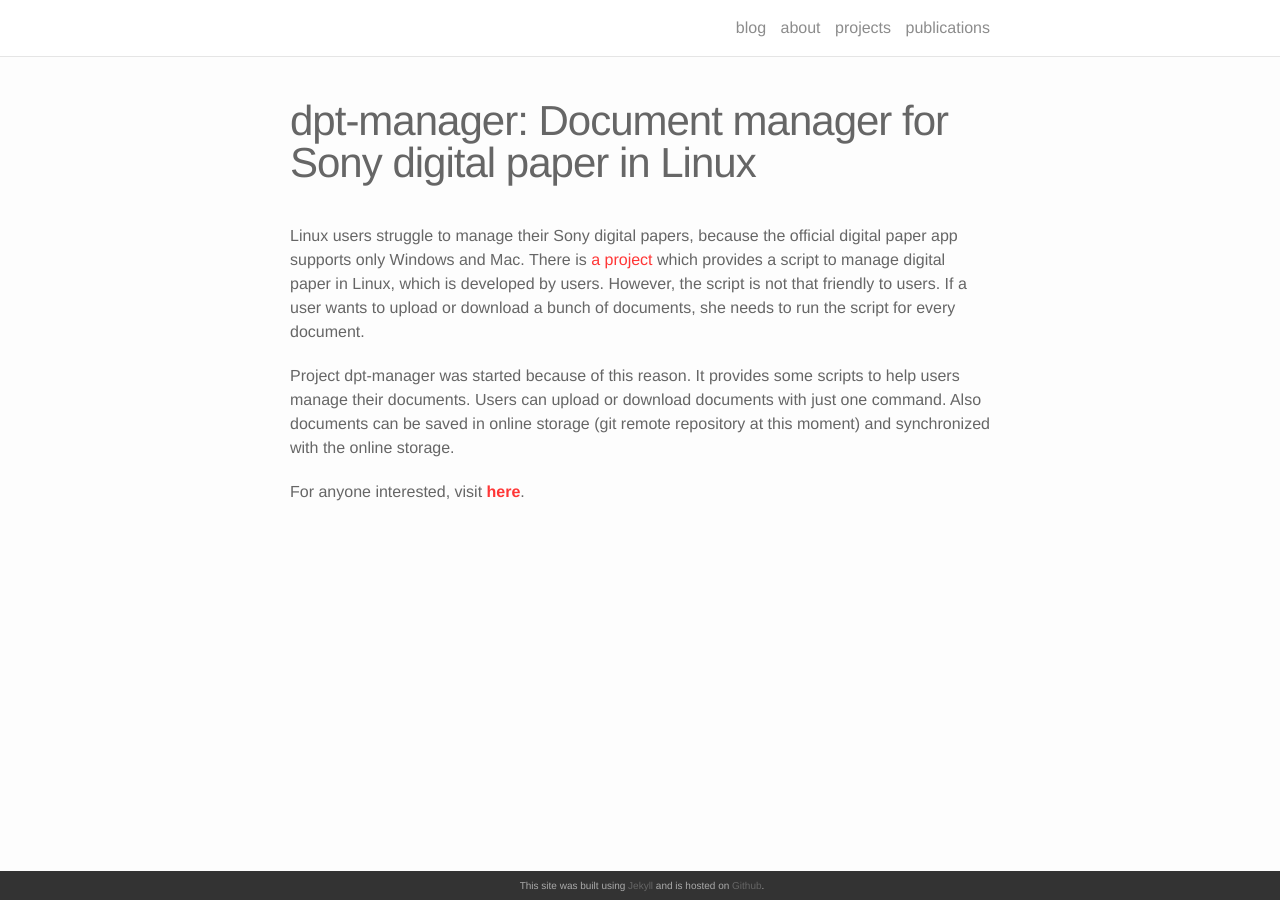
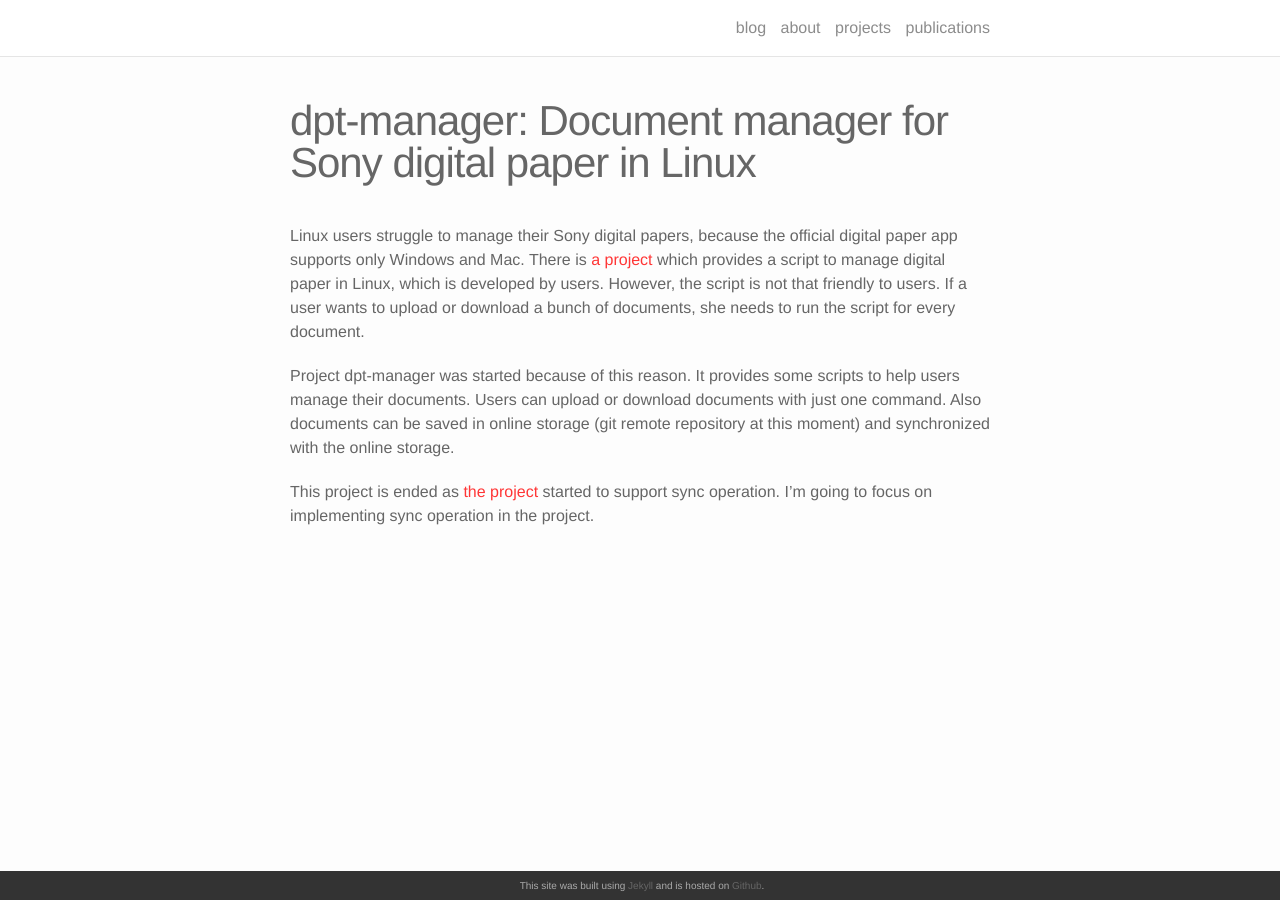
Before and after one commit to yunjae2/yunjae2.github.io, a Jekyll site: the page built from _projects/2019-07-01-dpt-manager.md, in a window 1280 px wide. Built offline with Jekyll 4.4.1, drawn with Linux system fonts in a browser that asks for light colours; nearby versions of some CDN libraries.

Commit message:
Project: Finish a project
Signed-off-by: Yunjae Lee <lyj7694@gmail.com>

```diff
--- a/_projects/2019-07-01-dpt-manager.md
+++ b/_projects/2019-07-01-dpt-manager.md
@@ -14,4 +15,5 @@
 Users can upload or download documents with just one command.
 Also documents can be saved in online storage (git remote repository at this moment) and synchronized with the online storage.
 
-For anyone interested, visit [__here__](https://github.com/yunjae2/dpt-manager).
+This project is ended as [the project](https://github.com/janten/dpt-rp1-py) started to support sync operation.
+I'm going to focus on implementing sync operation in the project.
```
Also changed, not shown: other parts of _projects/2019-07-01-dpt-manager.md (+1 -0 lines).
